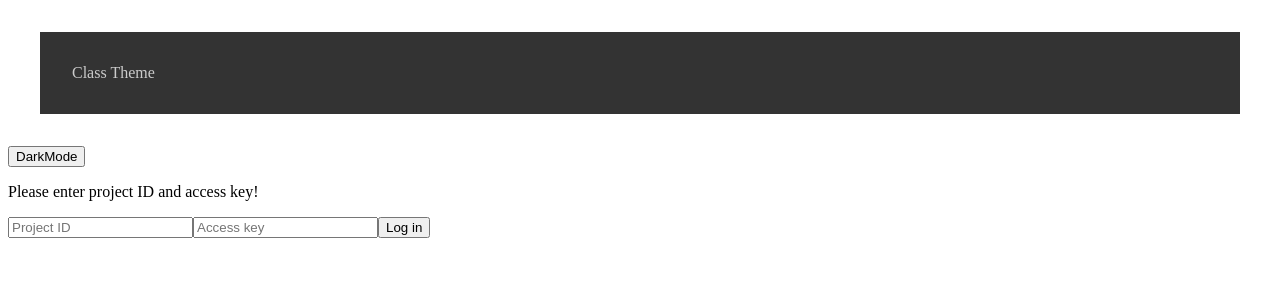
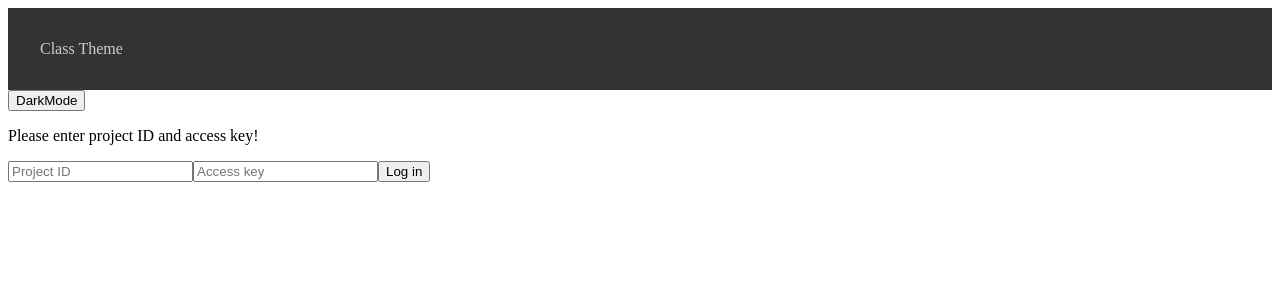
Before and after one commit to FredrikFSlagsvold/Git-Stats-Project-React, a React (Create React App) app in the folder project-2/: page / in a window 1280 px wide. Shown: the top 300 px of the page. Built offline with nearby package versions, Linux system fonts and the light colour scheme.

Commit message:
:login page checks api

```diff
--- a/project-2/src/App.tsx
+++ b/project-2/src/App.tsx
@@ -2,7 +2,7 @@ import React, { useState } from 'react';
 import StatsPage from './sections/StatsPage';
 import Header from './components/Header';
 import LoginPage from './components/LoginPage';
-import ClassContextComponent from './ClassContextComponent';
+import DarkThemeComponent from './DarkThemeComponent';
 
 export const ThemeContext = React.createContext(true);
 
@@ -22,7 +22,7 @@ export default function App() {
       <>
         <ThemeContext.Provider value={darkTheme}>
         {/* Endre navn på denne:  */}
-          <ClassContextComponent />
+          <DarkThemeComponent />
           <button onClick={toggleTheme}>DarkMode</button>
           {sessionStorage.getItem("isLoggedIn") === "true" ? <div>
           <Header setAuthorName={setAuthorName} author_name={authorName}/>
--- a/project-2/src/ClassContextComponent.tsx
+++ b/project-2/src/DarkThemeComponent.tsx
@@ -1,13 +1,12 @@
 import React, { Component } from "react";
 import { ThemeContext } from "./App";
 
-export default class ClassContextComponent extends Component {
+export default class DarkThemeComponent extends Component {
     themeStyles(darkTheme: boolean){
         return {
             backgroundColor: darkTheme ? "#333" : "#CCC",
             color: darkTheme ? "#CCC" : "#333",
             padding: "2rem",
-            margin: "2rem"
         }
     }
 
```
